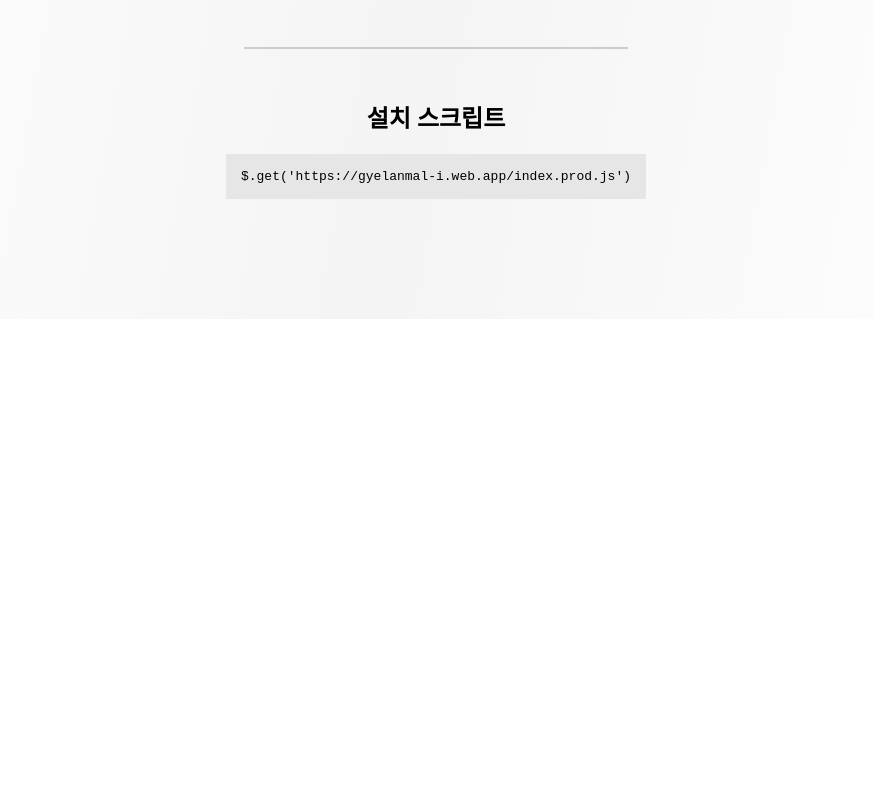
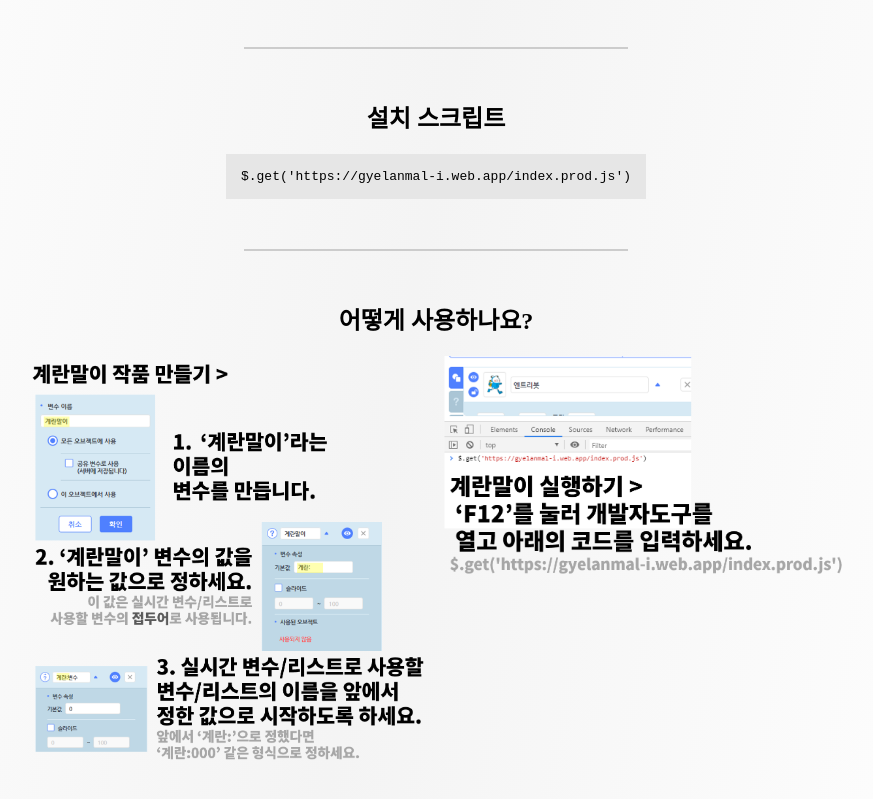
Before and after one commit to jedeop/gyelanmal-i, a website built with webpack: page public/index.html in a window 1280 px wide. Shown: the part 481-1280 px from the top of the page, without its empty margins (204-1077 px from the left). Before the commit the page ends 800 px from the top, so only its background shows below. Built offline with nearby package versions, Linux system fonts and the light colour scheme; some packages are replaced by stand-ins of ours.

Commit message:
add howto img at /index.html

```diff
--- a/public/index.html
+++ b/public/index.html
@@ -25,6 +25,7 @@
       body {
         min-height: 100vh;
         background: linear-gradient(280deg, #fff, #f4f4f4, #fff);
+        padding-bottom: 50px;
       }
       .text {
         font-size: 1.2em;
@@ -50,6 +51,15 @@
         white-space: pre-line;
         display: inline-block;
         margin: auto;
+      }
+      .howto {
+        display: flex;
+        align-items: flex-start;
+        margin: auto;
+        width: 65%;
+      }
+      .howto > img {
+        width: 50%;
       }
     </style>
   </head>
@@ -87,5 +97,11 @@
     <pre class="code">
       $.get('https://gyelanmal-i.web.app/index.prod.js')
     </pre>
+    <div class="hr"></div>
+    <h2>어떻게 사용하나요?</h2>
+    <div class="howto">
+      <img src="./images/howto.png" alt="계란말이 작품 만들기">
+      <img src="./images/howto1.png" alt="계란말이 작품 실행하기">
+    </div>
   </body>
 </html>
```
Also changed, not shown: public/images/howto.png (added), public/images/howto1.png (added).
